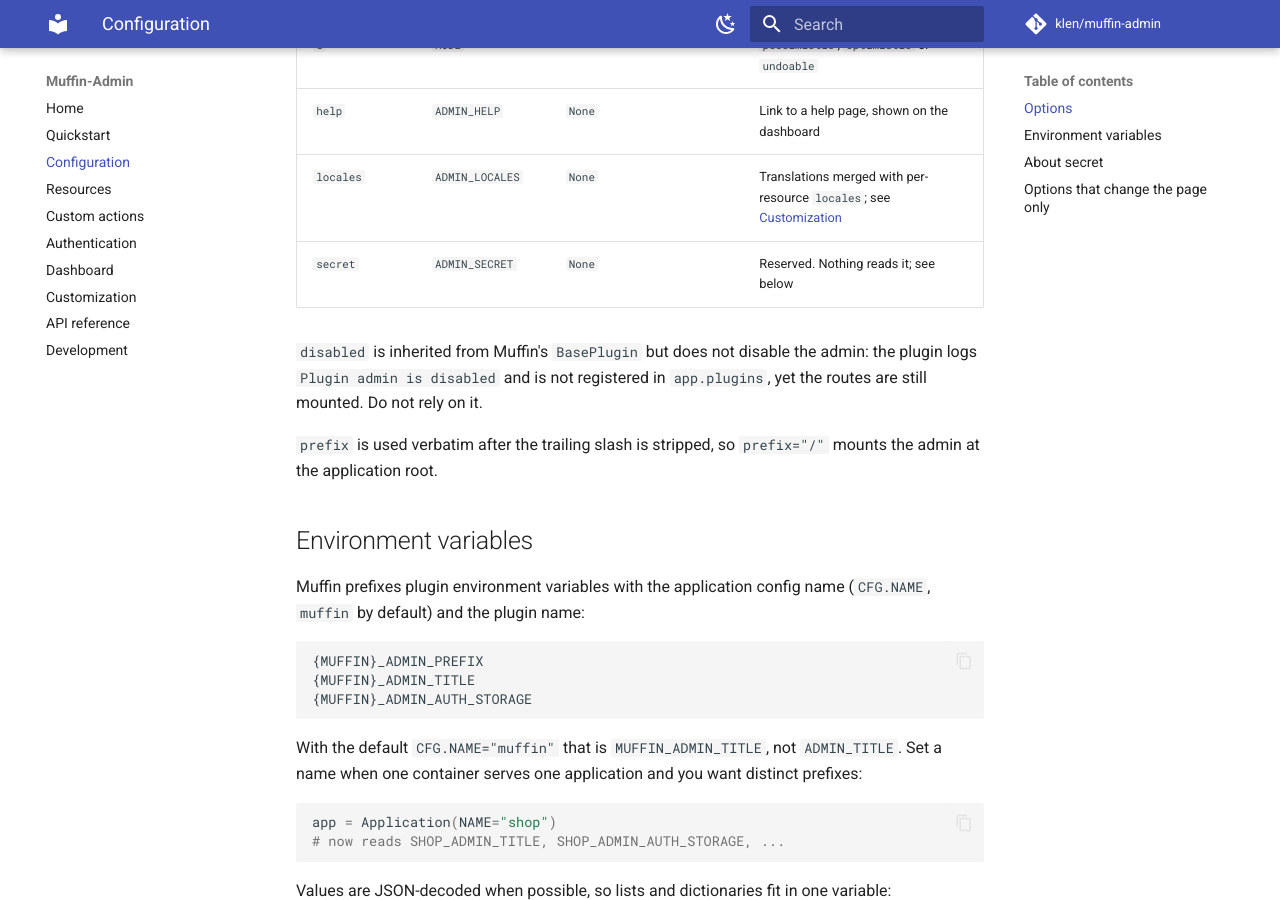
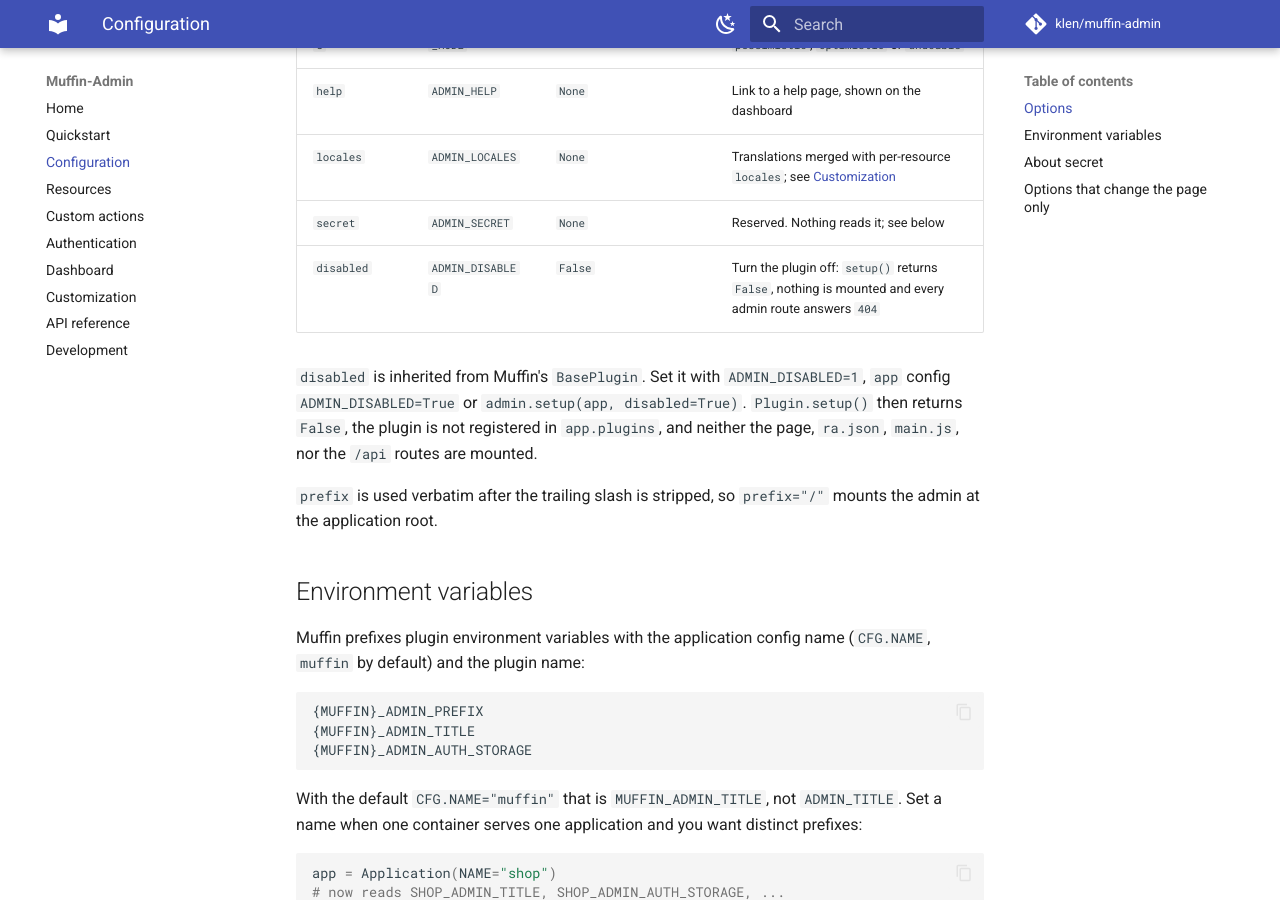
Before and after one commit to klen/muffin-admin, an MkDocs documentation site: the page built from docs/configuration.md, in a window 1280 px wide and 900 px high, scrolled down 1356 px. Built offline with MkDocs 1.6.1 and Material for MkDocs 9.7.7, drawn with Linux system fonts in a browser that asks for light colours; comment, search, counter and statistics services are not loaded.

Commit message:
fix: honour the disabled flag in the plugin setup
Plugin.setup ignored the parent result, so `ADMIN_DISABLED` (or
`admin.setup(app, disabled=True)`) only logged a warning and still mounted the
page, ra.json, main.js, login/ident and the whole /api router, leaving a public
admin in production.

setup now returns False and mounts nothing when the plugin is disabled, and
True otherwise. muffin>=3.1.0 is required because earlier releases return None
from BasePlugin.setup and the bool return is what tells us to stop.

Tests cover the disabled and enabled paths; the docs caveat is replaced with
the real contract.

```diff
--- a/docs/configuration.md
+++ b/docs/configuration.md
@@ -37,10 +37,12 @@ admin = Plugin(app)
 | `help`              | `ADMIN_HELP`             | `None`                                              | Link to a help page, shown on the dashboard |
 | `locales`           | `ADMIN_LOCALES`          | `None`                                              | Translations merged with per-resource `locales`; see [Customization](customization.md#translations) |
 | `secret`            | `ADMIN_SECRET`           | `None`                                              | Reserved. Nothing reads it; see below |
+| `disabled`          | `ADMIN_DISABLED`         | `False`                                             | Turn the plugin off: `setup()` returns `False`, nothing is mounted and every admin route answers `404` |
 
-`disabled` is inherited from Muffin's `BasePlugin` but does not disable the admin: the plugin
-logs `Plugin admin is disabled` and is not registered in `app.plugins`, yet the routes are
-still mounted. Do not rely on it.
+`disabled` is inherited from Muffin's `BasePlugin`. Set it with `ADMIN_DISABLED=1`, `app` config
+`ADMIN_DISABLED=True` or `admin.setup(app, disabled=True)`. `Plugin.setup()` then returns `False`,
+the plugin is not registered in `app.plugins`, and neither the page, `ra.json`, `main.js`, nor
+the `/api` routes are mounted.
 
 `prefix` is used verbatim after the trailing slash is stripped, so `prefix="/"` mounts the
 admin at the application root.
--- a/pyproject.toml
+++ b/pyproject.toml
@@ -22,7 +22,7 @@ classifiers = [
   "Framework :: AsyncIO",
   "Framework :: Trio",
 ]
-dependencies = ["muffin>=3.0.0", "muffin-rest>=14.2.0"]
+dependencies = ["muffin>=3.1.0", "muffin-rest>=14.2.0"]
 
 [project.optional-dependencies]
 yaml = ["pyyaml"]
```
Also changed, not shown: README.md (+1 -1 lines), docs/api.md (+4 -1 lines), docs/index.md (+1 -1 lines), 3 other files.
